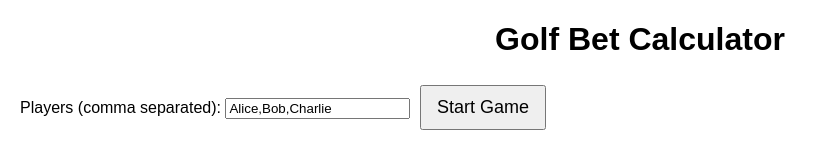
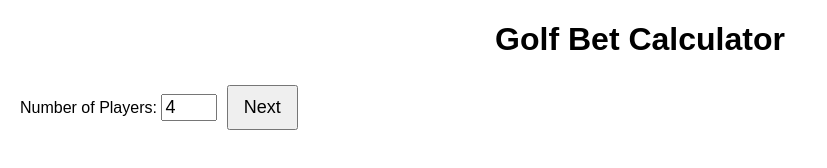
Before and after one commit to 12740066/sangdaico.github.io, a plain HTML site: page index.html in a window 1280 px wide. Shown: the whole page, without its empty margins (0-827 px from the left). Drawn offline with Linux system fonts and the light colour scheme.

Commit message:
Update index.html

```diff
--- a/index.html
+++ b/index.html
@@ -1,3 +1,4 @@
+<!-- index.html -->
 <!DOCTYPE html>
 <html lang="en">
 <head>
@@ -9,9 +10,13 @@
 <body>
   <h1>Golf Bet Calculator</h1>
   <div id="setup">
-    <label>Players (comma separated):</label>
-    <input type="text" id="playersInput" value="Alice,Bob,Charlie"/>
-    <button onclick="startGame()">Start Game</button>
+    <label>Number of Players:</label>
+    <input type="number" id="numPlayers" min="1" max="8" value="4"/>
+    <button onclick="generatePlayerInputs()">Next</button>
+    <div id="playerDetails"></div>
+    <div id="startButton" style="display:none;">
+      <button onclick="startGame()">Start Game</button>
+    </div>
   </div>
 
   <div id="scorecard" style="display:none;">
```
